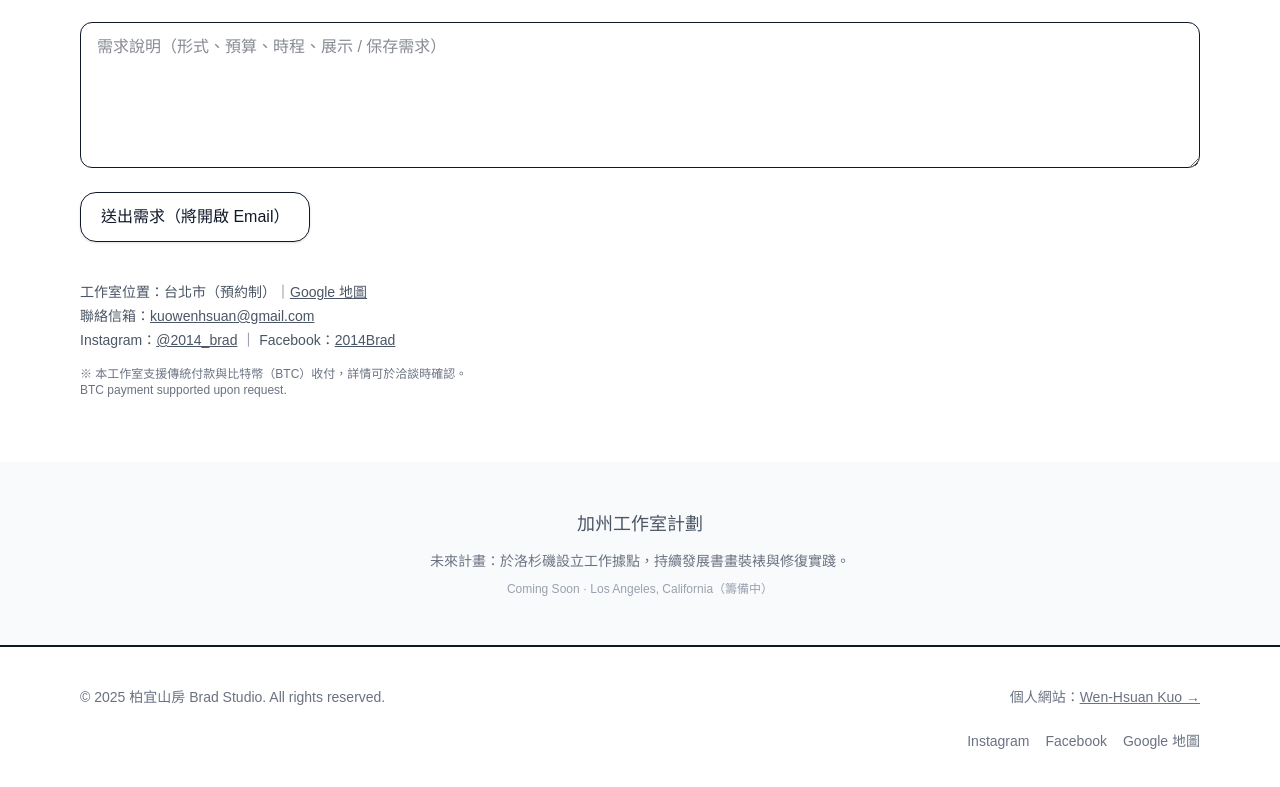
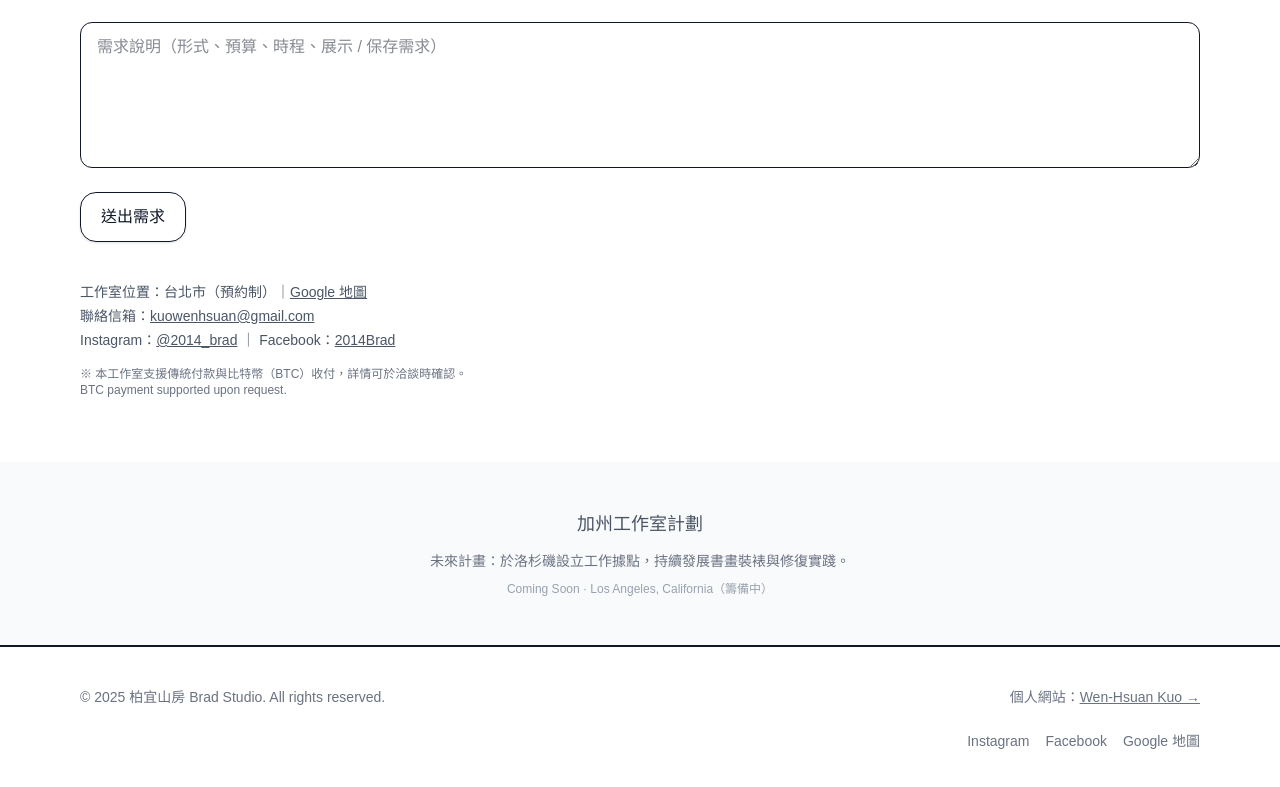
Before and after one commit to kuowenhsuan-cloud/boyi-studio-website, a Next.js app: page / in a window 1280 px wide. Shown: the part 4483-5270 px from the top of the page. Built offline with nearby package versions, Linux system fonts and the light colour scheme.

Commit message:
fix resend version

```diff
--- a/app/page.tsx
+++ b/app/page.tsx
@@ -602,9 +602,9 @@ ${message}
     </p>
 
     <form
-      className="mt-8 grid md:grid-cols-2 gap-6"
-      onSubmit={handleSubmit}
-    >
+  className="mt-8 grid md:grid-cols-2 gap-6"
+  onSubmit={handleSubmit}
+>
       <input
         className="border rounded-xl px-4 py-3"
         placeholder={lang === 'zh' ? '姓名 / 機構' : 'Name / Institution'}
@@ -654,14 +654,11 @@ ${message}
       />
 
       <div className="md:col-span-2">
-        <button
-  type="button"
-  onClick={handleSubmit}
+       <button
+  type="submit"
   className="rounded-2xl px-5 py-3 border shadow hover:shadow-md"
 >
-  {lang === 'zh'
-    ? '送出需求（將開啟 Email）'
-    : 'Send request'}
+  {lang === 'zh' ? '送出需求' : 'Send request'}
 </button>
       </div>
     </form>
--- a/package.json
+++ b/package.json
@@ -12,7 +12,7 @@
     "next": "16.0.1",
     "react": "19.2.0",
     "react-dom": "19.2.0",
-    "resend": "^0.6.4"
+    "resend": "^3.2.0"
   },
   "devDependencies": {
     "@tailwindcss/postcss": "^4",
```
Also changed, not shown: 1 other file (tests, documents, lock files or other folders).
